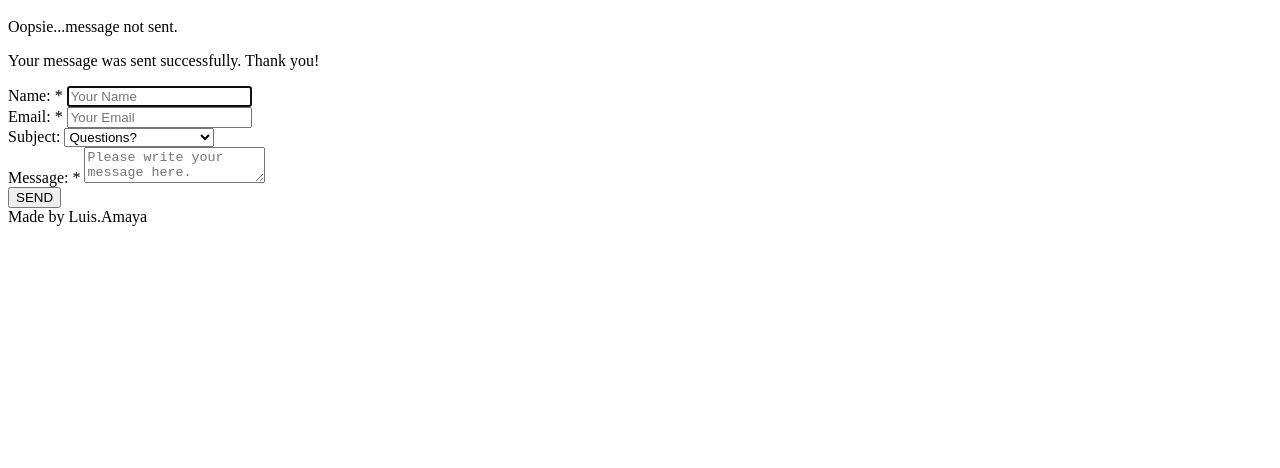
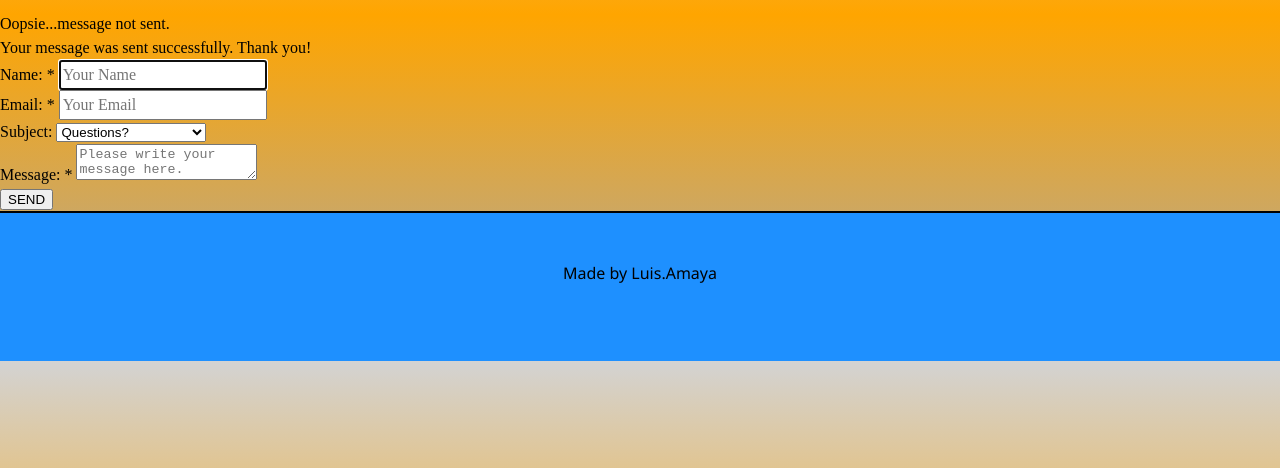
Before and after one commit to halocyberparts/formsumitdemo, a plain HTML site: page index.html in a window 1280 px wide. Shown: the part 332-800 px from the top of the page. Drawn offline with nearby package versions, Linux system fonts and the light colour scheme; a script that the page names is missing; a web font is replaced by a local one.

Commit message:
Update index.html

```diff
--- a/index.html
+++ b/index.html
@@ -21,7 +21,7 @@
     <script type="text/javascript" src="https://translate.google.com/translate_a/element.js?cb=googleTranslateElementInit">
     </script>
    ------>
-  <link rel="stylesheet" href="./stylescontact-us.css">
+  <link rel="stylesheet" href="./styles.css">
   <link rel="stylesheet" href="https://fonts.googleapis.com/css2?family=Material+Symbols+Outlined:opsz,wght,FILL,GRAD@20..48,100..700,0..1,-50..200" />
   <link rel="icon" type="image/png" sizes="32x32" href="images/logogcv1.png">
   <title>Contact-Page</title>
```
